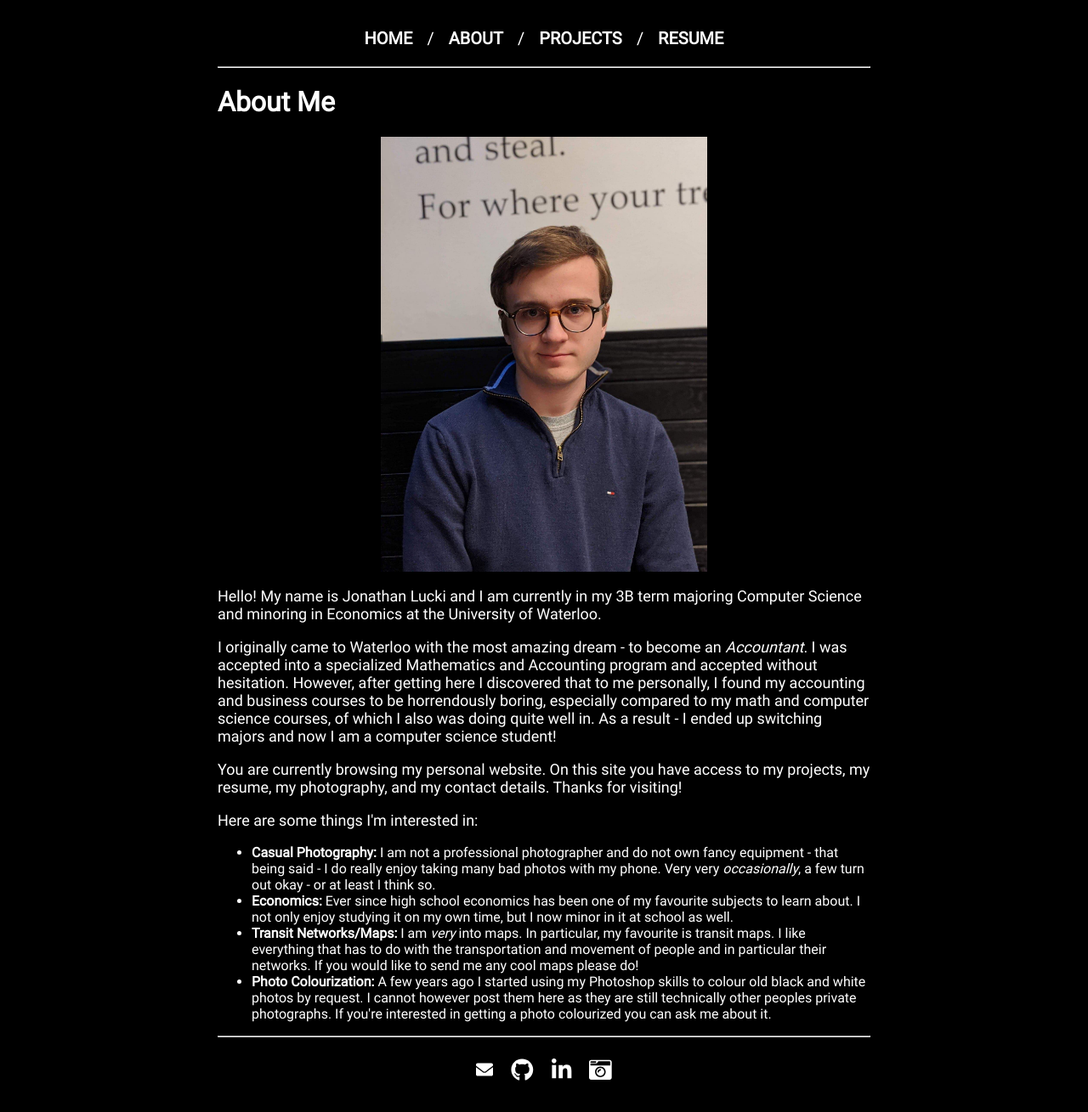
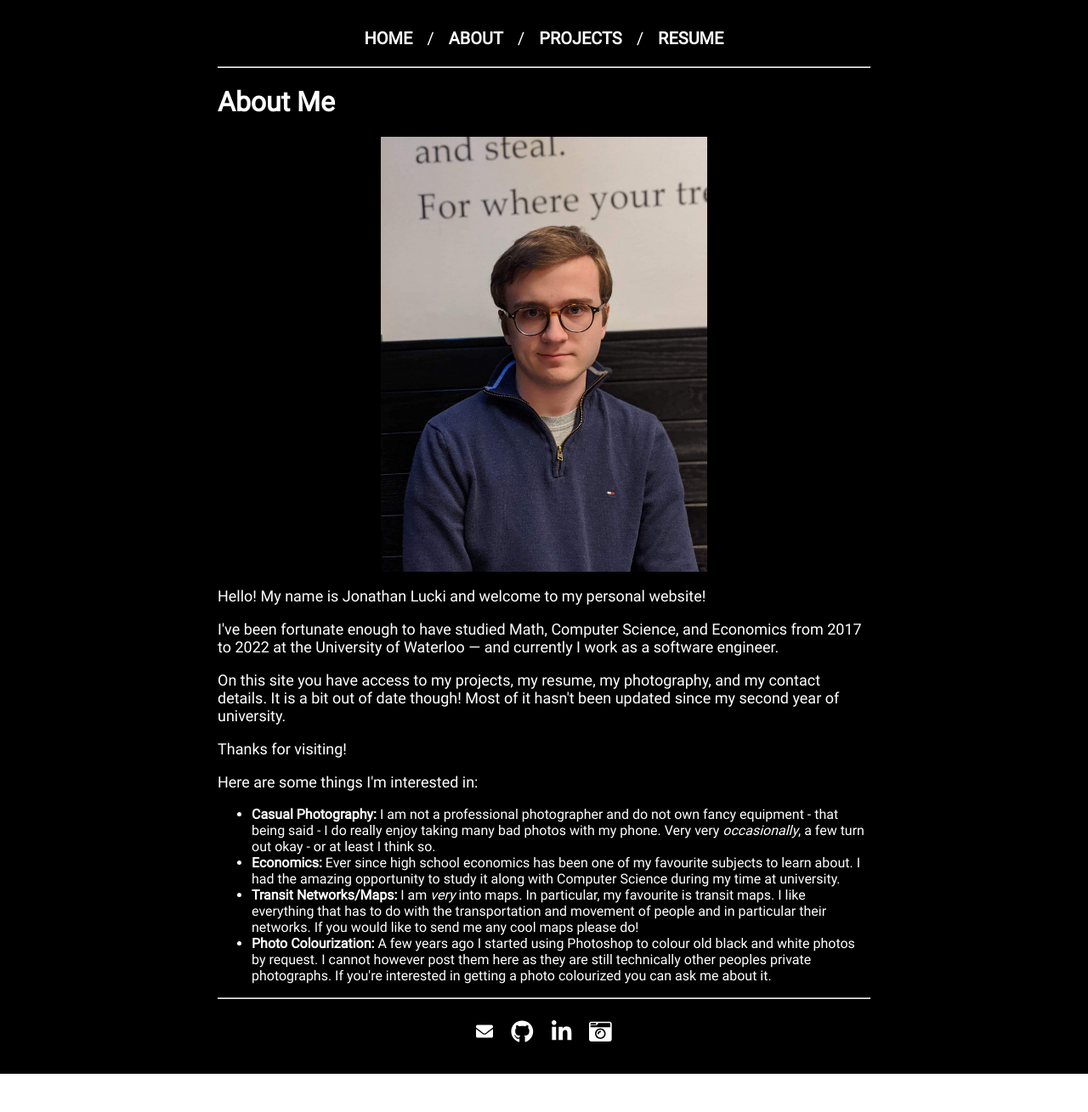
Before and after one commit to jonathanlucki/jonathanlucki.github.io, a Jekyll site: the page built from about.html, in a window 1280 px wide. Shown: the whole page at 85% size. Built offline with Jekyll 4.4.1, drawn with Linux system fonts in a browser that asks for light colours; nearby versions of some CDN libraries; after the commit the page ends 1264 px from its top, so only the background shows below that.

Commit message:
update about.yml

```diff
--- a/_data/about.yml
+++ b/_data/about.yml
@@ -1,11 +1,12 @@
 paragraphs:
-  - text: Hello! My name is Jonathan Lucki and I am currently in my 3B term majoring Computer Science and minoring in Economics at the University of Waterloo.
-  - text: I originally came to Waterloo with the most amazing dream - to become an <em>Accountant</em>. I was accepted into a specialized Mathematics and Accounting program and accepted without hesitation. However, after getting here I discovered that to me personally, I found my accounting and business courses to be horrendously boring, especially compared to my math and computer science courses, of which I also was doing quite well in. As a result - I ended up switching majors and now I am a computer science student!
-  - text: You are currently browsing my personal website. On this site you have access to my projects, my resume, my photography, and my contact details. Thanks for visiting!
+  - text: Hello! My name is Jonathan Lucki and welcome to my personal website!
+  - text: I've been fortunate enough to have studied Math, Computer Science, and Economics from 2017 to 2022 at the University of Waterloo — and currently I work as a software engineer.
+  - text: On this site you have access to my projects, my resume, my photography, and my contact details. It is a bit out of date though! Most of it hasn't been updated since my second year of university.
+  - text: Thanks for visiting!
 interests:
   starter: "Here are some things I'm interested in:"
   content:
     - text: "<b>Casual Photography: </b>I am not a professional photographer and do not own fancy equipment - that being said - I do really enjoy taking many bad photos with my phone. Very very <i>occasionally</i>, a few turn out okay - or at least I think so."
-    - text: "<b>Economics: </b> Ever since high school economics has been one of my favourite subjects to learn about. I not only enjoy studying it on my own time, but I now minor in it at school as well."
+    - text: "<b>Economics: </b> Ever since high school economics has been one of my favourite subjects to learn about. I had the amazing opportunity to study it along with Computer Science during my time at university."
     - text: "<b>Transit Networks/Maps: </b>I am <em>very</em> into maps. In particular, my favourite is transit maps. I like everything that has to do with the transportation and movement of people and in particular their networks. If you would like to send me any cool maps please do!"
-    - text: "<b>Photo Colourization: </b>A few years ago I started using my Photoshop skills to colour old black and white photos by request. I cannot however post them here as they are still technically other peoples private photographs. If you're interested in getting a photo colourized you can ask me about it."
+    - text: "<b>Photo Colourization: </b>A few years ago I started using Photoshop to colour old black and white photos by request. I cannot however post them here as they are still technically other peoples private photographs. If you're interested in getting a photo colourized you can ask me about it."
```
